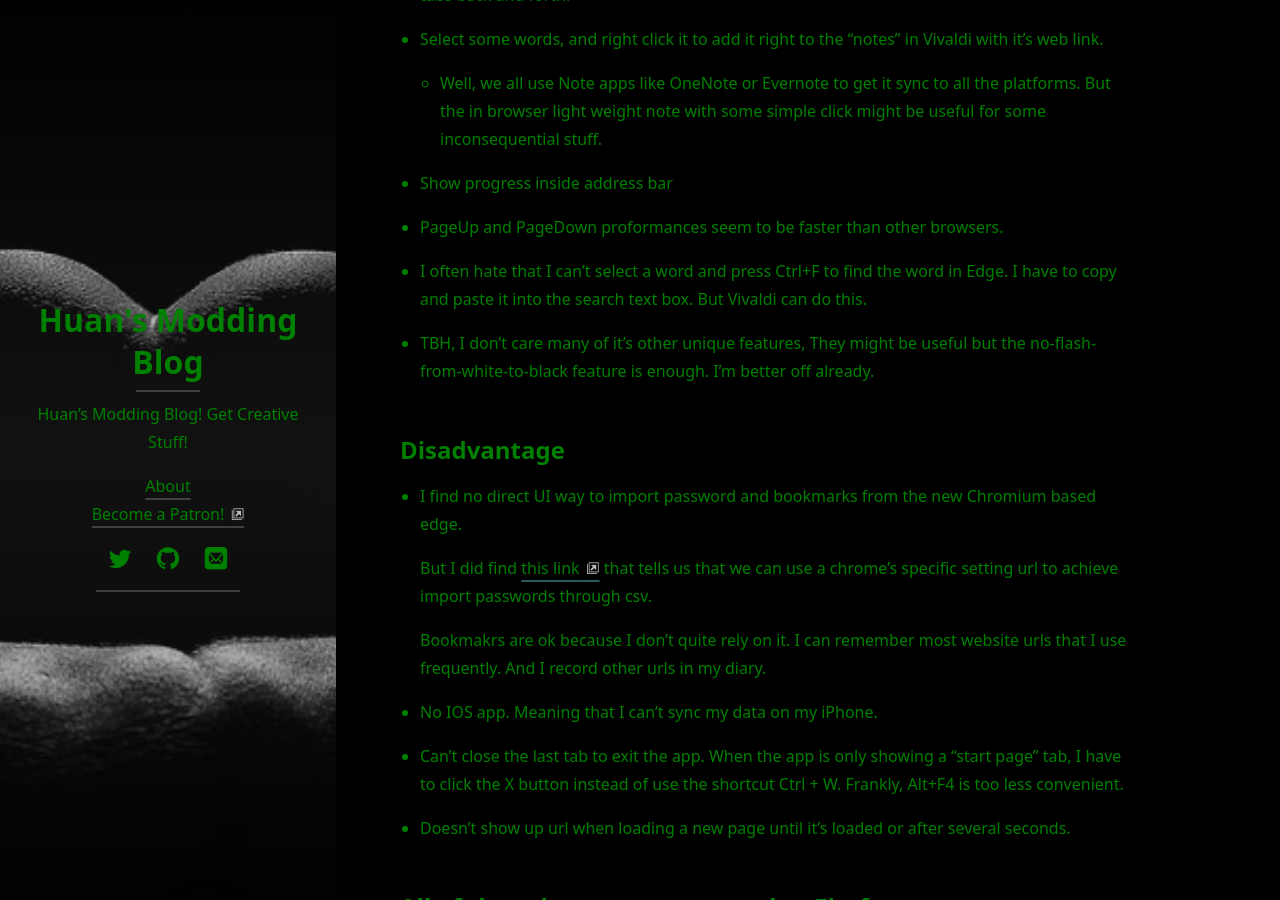
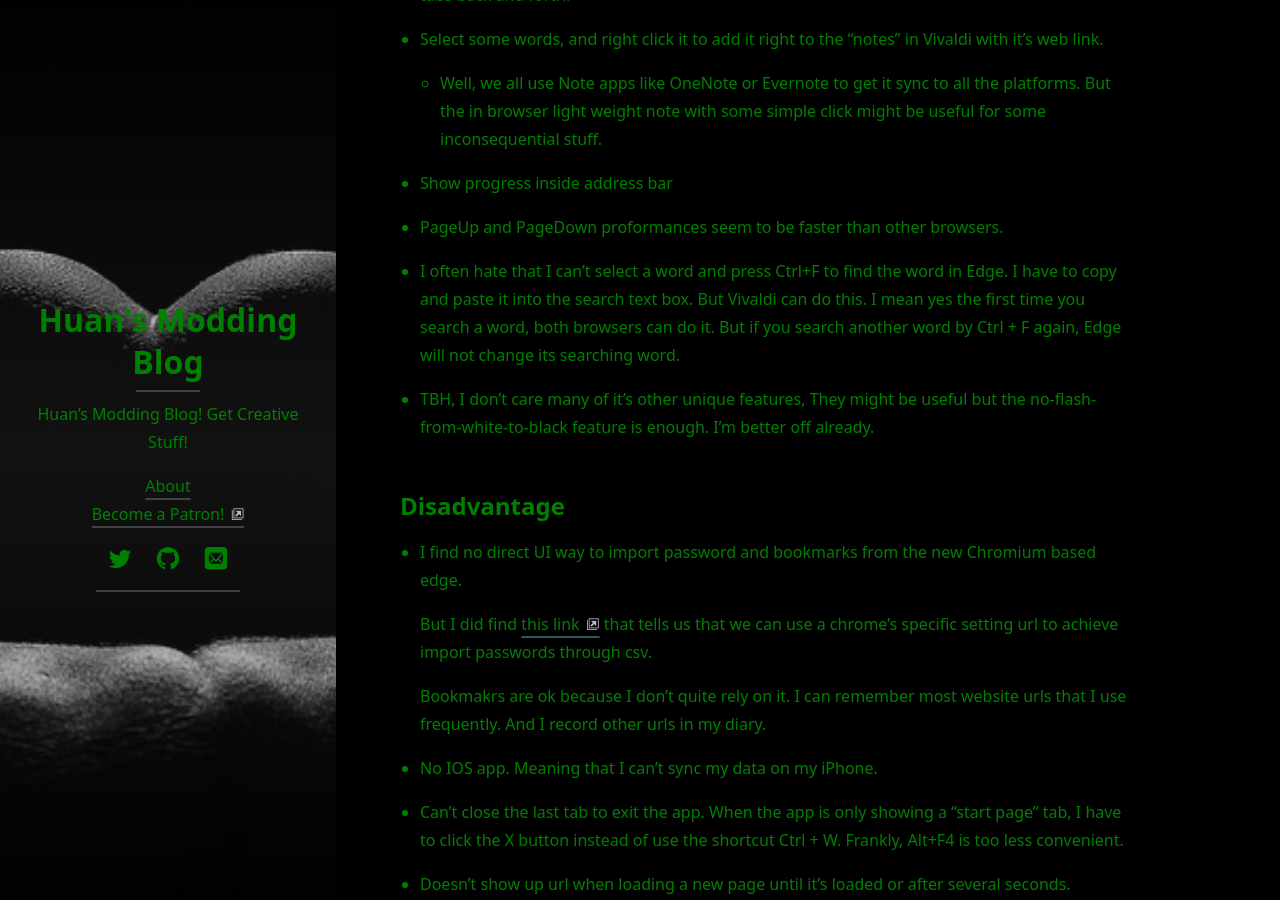
Before and after one commit to huanrenfeng/huanrenfeng.github.io, a Jekyll site: the page built from _posts/2020-11-19-switch-from-chrome-to-edge-to-vivaldi.md, in a window 1280 px wide and 900 px high, scrolled down 1185 px. Built offline with Jekyll 4.4.1, drawn with Linux system fonts in a browser that asks for light colours; cached includes are drawn as plain includes; nearby versions of some CDN libraries; some web fonts are replaced; our own code applies the rules of GitHub Pages for plain Markdown files; library files that are not in the unit come from our copies.

Commit message:
Update 2020-11-19-switch-from-chrome-to-edge-to-vivaldi.md

```diff
--- a/_posts/2020-11-19-switch-from-chrome-to-edge-to-vivaldi.md
+++ b/_posts/2020-11-19-switch-from-chrome-to-edge-to-vivaldi.md
@@ -42,7 +42,7 @@
 
 - PageUp and PageDown proformances seem to be faster than other browsers.
 
-- I often hate that I can't select a word and press Ctrl+F to find the word in Edge. I have to copy and paste it into the search text box. But Vivaldi can do this.
+- I often hate that I can't select a word and press Ctrl+F to find the word in Edge. I have to copy and paste it into the search text box. But Vivaldi can do this. I mean yes the first time you search a word, both browsers can do it. But if you search another word by Ctrl + F again, Edge will not change its searching word.
 
 - TBH, I don't care many of it's other unique features, They might be useful but the no-flash-from-white-to-black feature is enough. I'm better off already.
 
```
